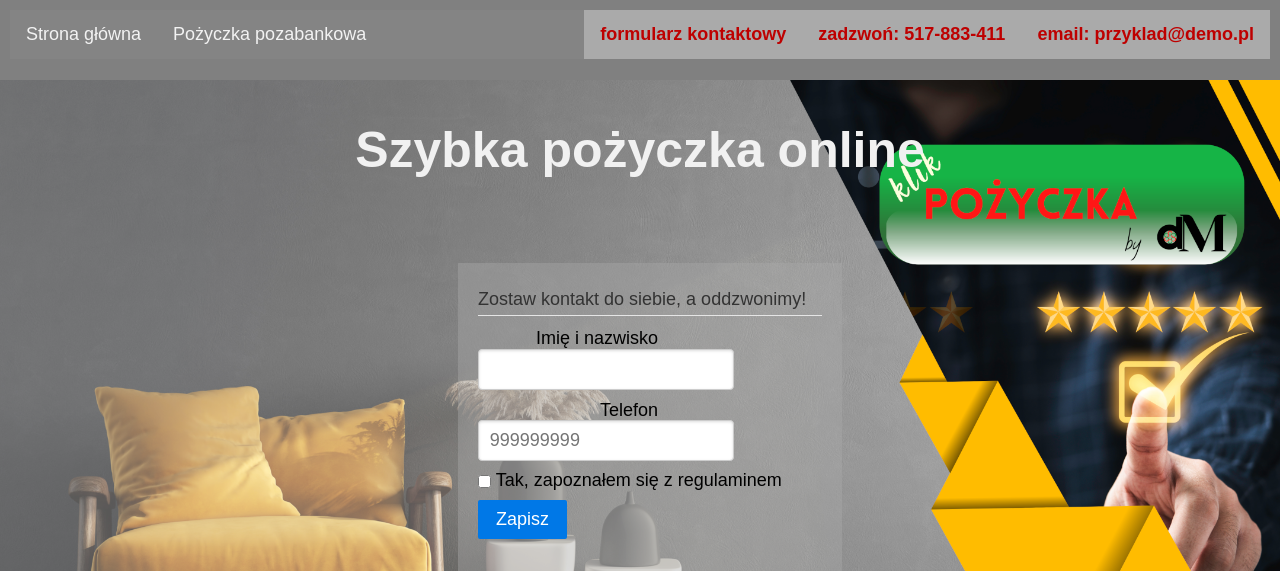
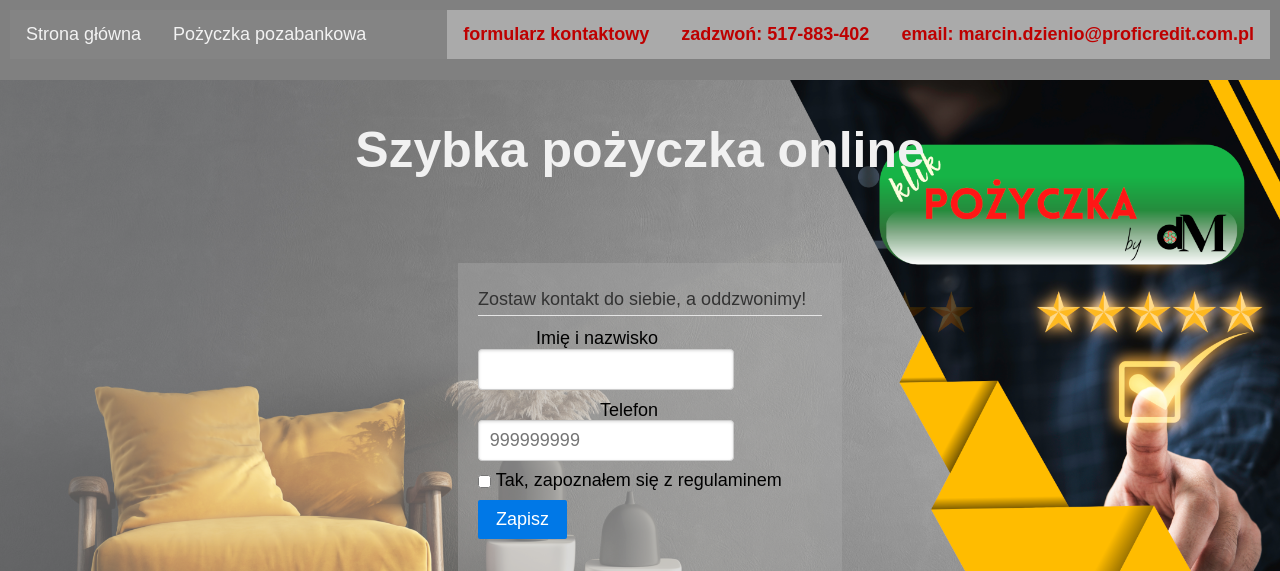
Before and after one commit to rdzienio/loanPage, a PHP site: page /formPage.php in a window 1280 px wide. Shown: the top 571 px of the page. Run offline with PHP 8.4, Linux system fonts and the light colour scheme; some libraries are stand-ins or nearby versions.

Commit message:
mail-from-front-page

```diff
--- a/formPage.php
+++ b/formPage.php
@@ -9,10 +9,10 @@
 </head>
 <body>
 <div class="topnav">
-  <a href="index.php">Strona główna</a>
+<a href="index.php">Strona główna</a>
   <a href="pozyczka-pozabankowa.php">Pożyczka pozabankowa</a>
-  <a class="rightnav" href="mailto:przyklad@demo.pl">email: przyklad@demo.pl</a>
-  <a class="rightnav" href="formPage.php">zadzwoń: 517-883-411</a>
+  <a class="rightnav" href="mailto:przyklad@demo.pl">email: marcin.dzienio@proficredit.com.pl</a>
+  <a class="rightnav" href="formPage.php">zadzwoń: 517-883-402</a>
   <a class="rightnav" href="formPage.php">formularz kontaktowy</a>
 </div>
 <div class="header">
```
